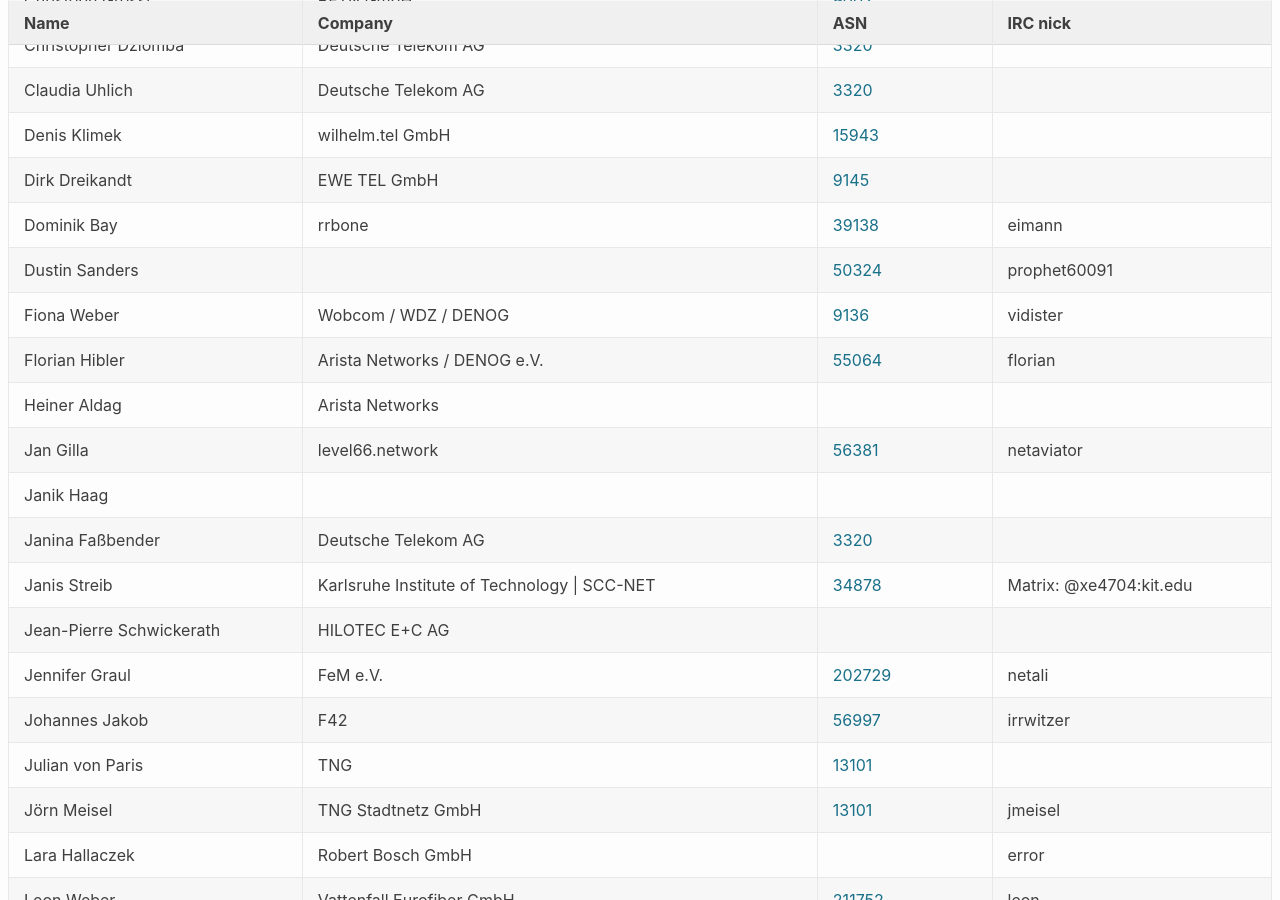
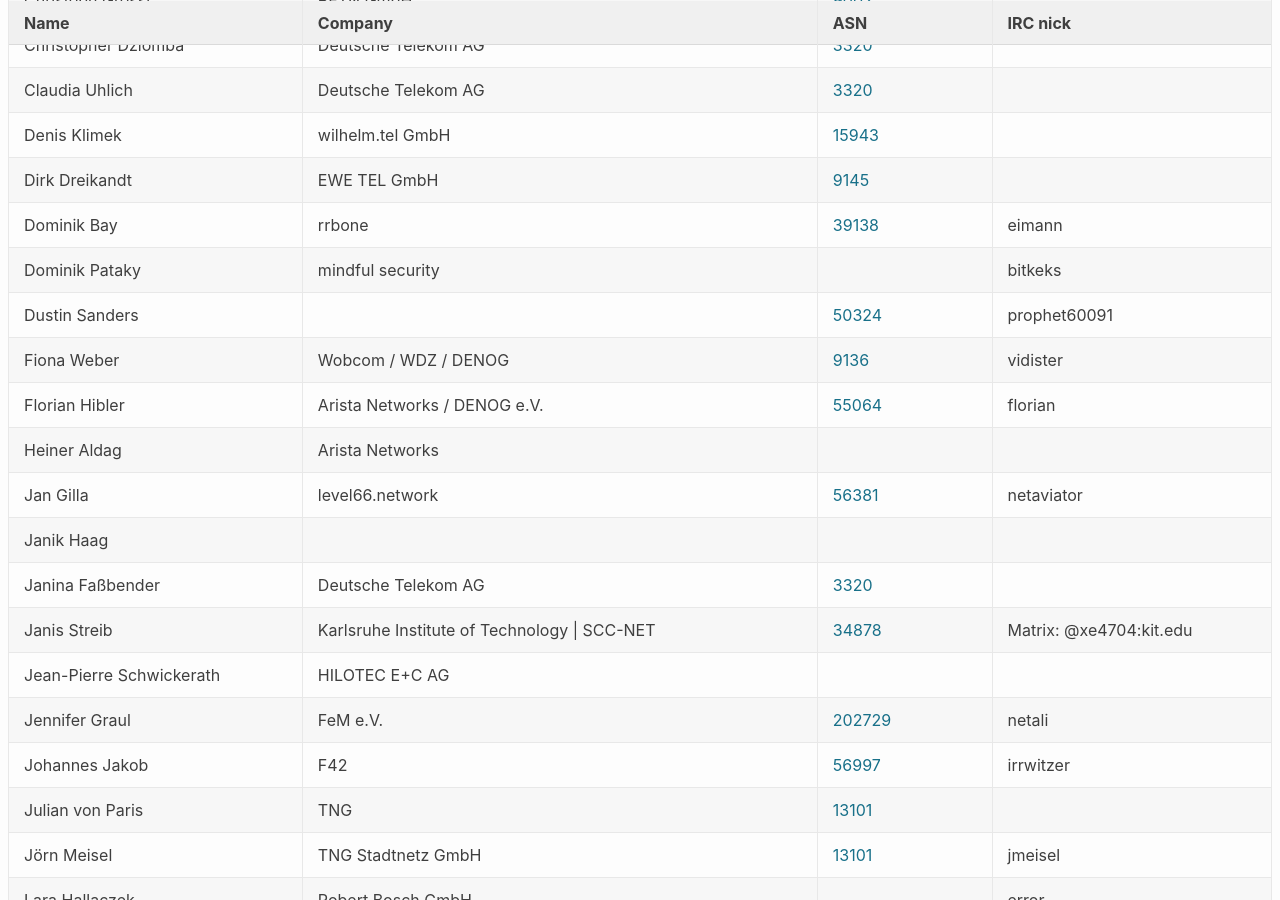
Before and after one commit to denog/pretix-attendeelist, a Jekyll site: the page built from denog15/index.md, in a window 1280 px wide and 900 px high, scrolled down 694 px. Built offline with Jekyll 4.4.1, drawn with Linux system fonts in a browser that asks for light colours.

Commit message:
Latest data: Fri Aug 11 08:48:10 UTC 2023

```diff
--- a/_data/attendees_denog15_onsite.json
+++ b/_data/attendees_denog15_onsite.json
@@ -100,6 +100,12 @@
     "company": "rrbone",
     "irc": "eimann",
     "asn": "39138"
+  },
+  {
+    "name": "Dominik Pataky",
+    "company": "mindful security",
+    "irc": "bitkeks",
+    "asn": null
   },
   {
     "name": "Dustin Sanders",
```
